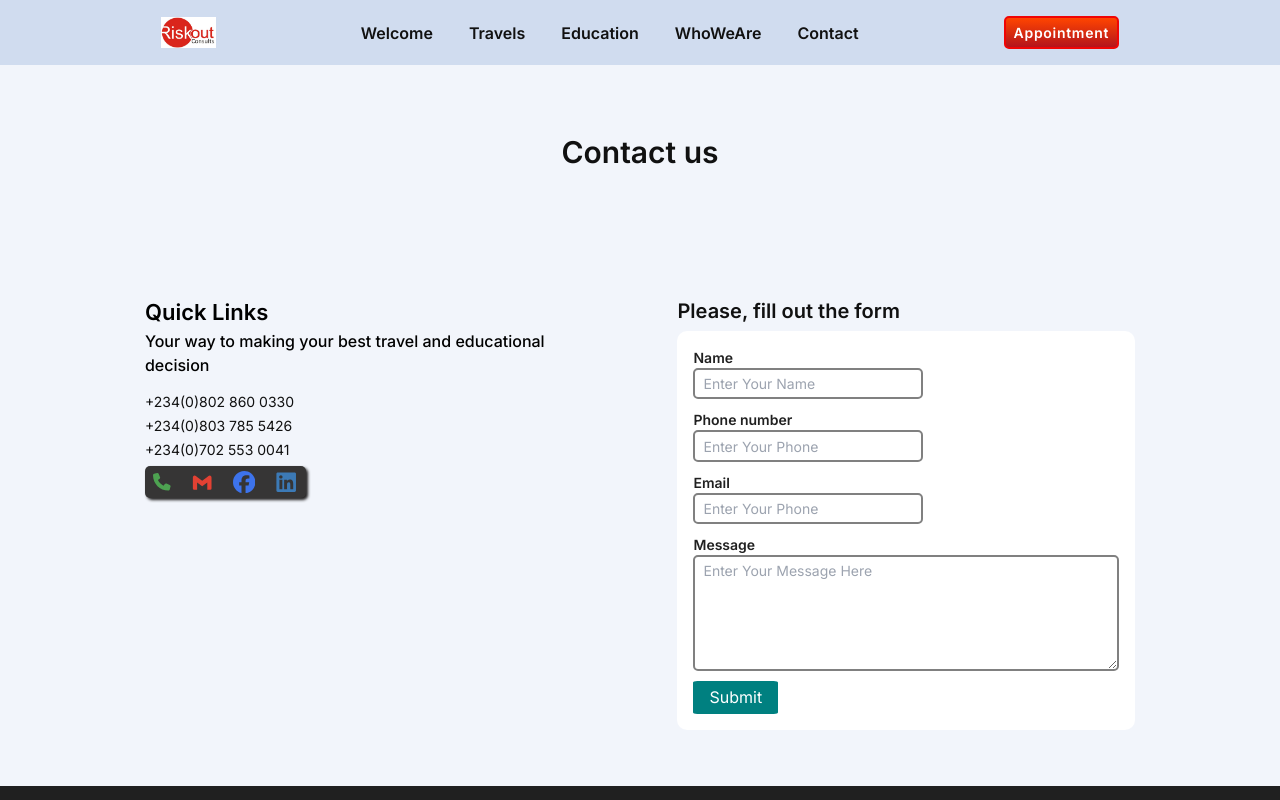
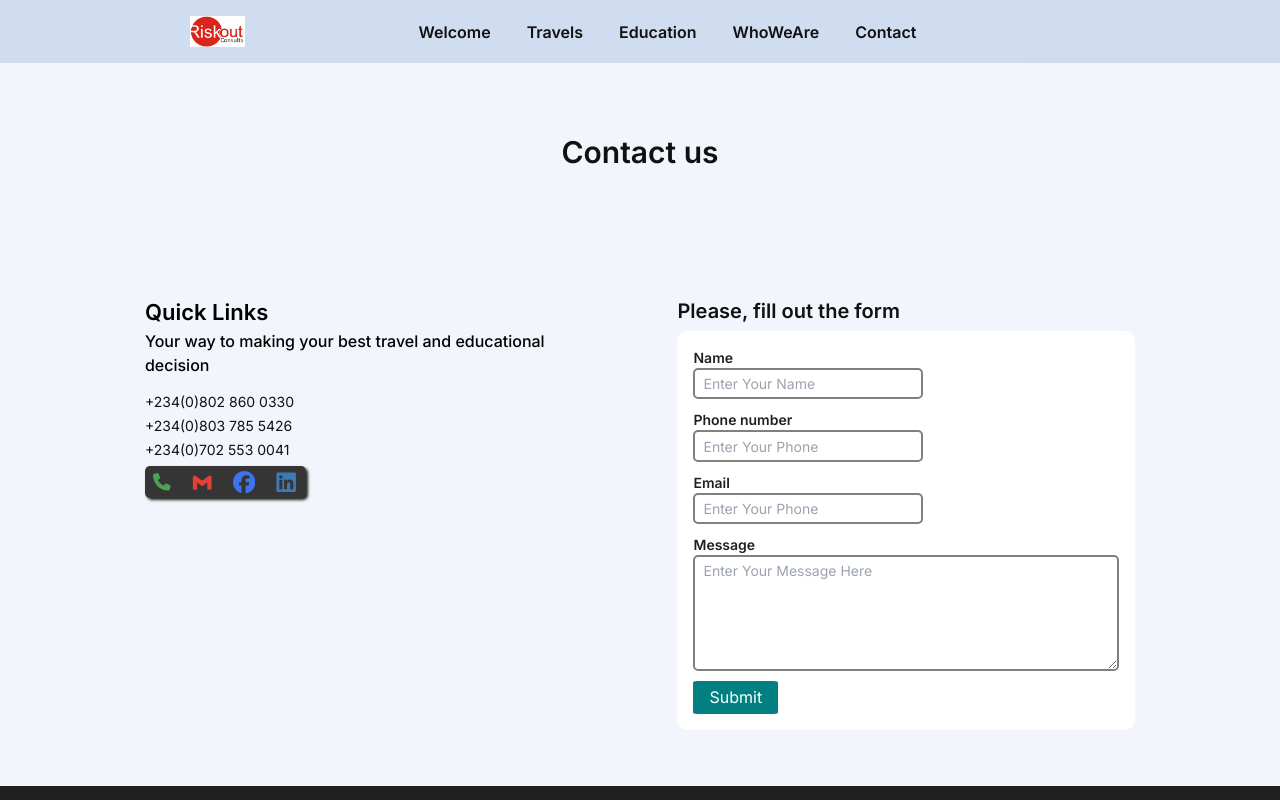
Before and after one commit to VictorKingsHub/consults, a Next.js app: page /contact in a window 1280 px wide. Shown: the top 800 px of the page. Built offline with nearby package versions, Linux system fonts and the light colour scheme.

Commit message:
calendly

```diff
--- a/app/components/header/Navbar.tsx
+++ b/app/components/header/Navbar.tsx
@@ -46,7 +46,10 @@ const Navbar = () => {
         </div>
 
         <div className={styles.appoint}>
-          <ButtonBackground text={'Appointment'} link={'/contact'} />
+          {/* <ButtonBackground text={'Appointment'} link={'/contact'} /> */}
+
+
+
         </div>
 
       </div>
--- a/app/page.tsx
+++ b/app/page.tsx
@@ -6,6 +6,7 @@ import { CentralText } from "./components/reusable/centralText/CentralText";
 import AccordionMenu from "./components/accordionMenu/AccordionMenu";
 import Last from "./ui/home/last/Last";
 import BannerSection from "./ui/home/banner/BannerSection";
+import BookingSection from "./ui/home/booking/page";
 
 
 export default function Home() {
@@ -15,6 +16,8 @@ export default function Home() {
       <WelcomeHero />
 
       <IconSection />
+
+      <BookingSection />
 
       <CentralText
         title={"Get the most satisfying services"}
--- /dev/null
+++ b/app/ui/home/booking/page.tsx
@@ -0,0 +1,20 @@
+"use client"
+import React from 'react'
+import { InlineWidget } from 'react-calendly'
+
+
+const BookingSection = () => {
+
+
+    return (
+        <div>
+            <InlineWidget url={"https://calendly.com/ezevictornkemjika/30min"} />
+
+            {/* <div class="calendly-inline-widget" data-url="https://calendly.com/ezevictornkemjika/30min?text_color=ffffff&primary_color=216cd6" style="min-width:320px;height:700px;"></div>
+            <script type="text/javascript" src="https://assets.calendly.com/assets/external/widget.js" async></script> */}
+
+        </div>
+    )
+}
+
+export default BookingSection
--- a/app/ui/travels/ielts/hero/HeroImage.module.css
+++ b/app/ui/travels/ielts/hero/HeroImage.module.css
@@ -5,6 +5,7 @@
     flex-direction: column;
     justify-content: center;
     align-items: center;
+    padding: 5rem 0 0 0;
 }
 
 .img {
--- a/app/ui/travels/ielts/ieltsIntro/Ieltsintro.module.css
+++ b/app/ui/travels/ielts/ieltsIntro/Ieltsintro.module.css
@@ -1,6 +1,6 @@
 .container {
     background-color: var(--lightOrange);
-    padding: 4rem 1rem;
+    padding: 3rem 1rem;
     display: flex;
     justify-content: center;
     flex-direction: column;
--- a/package.json
+++ b/package.json
@@ -14,6 +14,7 @@
     "embla-carousel-react": "^8.0.4",
     "next": "14.2.3",
     "react": "^18",
+    "react-calendly": "^4.3.0",
     "react-dom": "^18",
     "react-fast-marquee": "^1.6.4",
     "react-icons": "^5.2.0",
```
Also changed, not shown: 1 other file (tests, documents, lock files or other folders).
